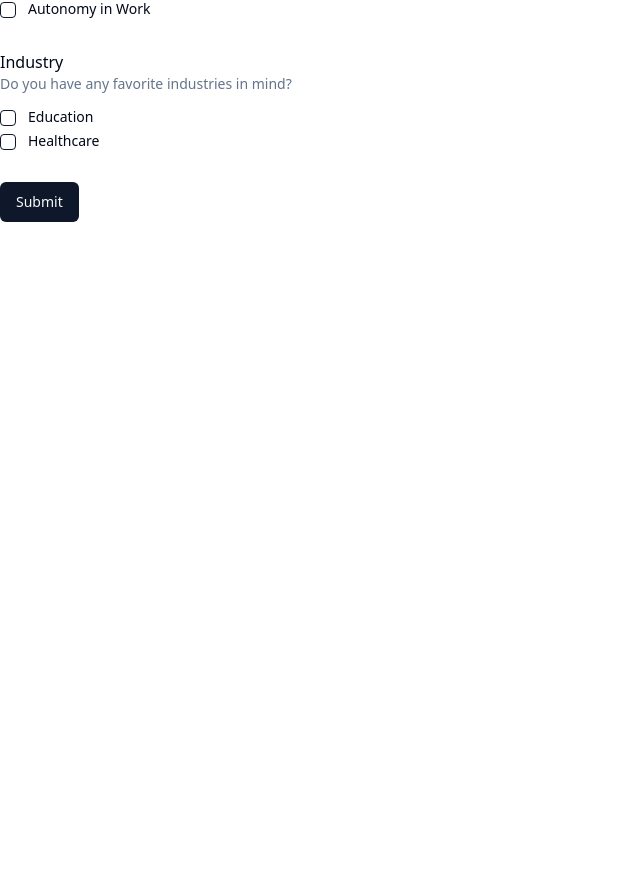
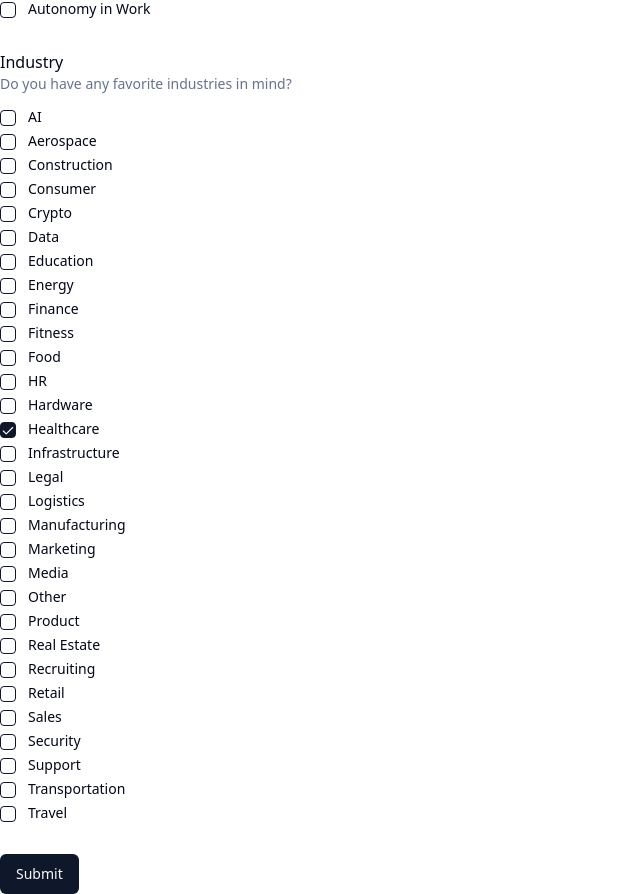
Before and after one commit to dgethers/techsecure, a Next.js app in the folder tech-secure/: page /survey in a window 1280 px wide. Shown: the part 598-1492 px from the top of the page, without its empty margins (0-640 px from the left). Before the commit the page ends 820 px from the top, so only its background shows below. Built offline with nearby package versions, Linux system fonts and the light colour scheme.

Commit message:
small error

```diff
--- a/tech-secure/app/page.tsx
+++ b/tech-secure/app/page.tsx
@@ -2,6 +2,7 @@
 import { Button } from "@/components/ui/button";
 import { signIn, useSession } from "next-auth/react";
 import Image from "next/image";
+import Link from "next/link";
 import { useRouter } from "next/navigation";
 
 export default function Home() {
@@ -16,6 +17,12 @@ export default function Home() {
 		<div>
 			<Button onClick={googleLogin}>GOOGLE LOG IN</Button>
 			{/* <p>random test</p> */}
+			<Link href='/login'>
+				<p>LOGIN HERE PLS</p>
+			</Link>
+			<Link href='/register'>
+				<p>REGISTER HERE PLS</p>
+			</Link>
 		</div>
 	);
 }
--- a/tech-secure/app/survey/page.tsx
+++ b/tech-secure/app/survey/page.tsx
@@ -58,7 +58,7 @@ const locations = [
 		id: "rome",
 		label: "Rome",
 	},
-] as const;
+];
 
 const importantAspectsNewRole = [
 	{
@@ -101,18 +101,40 @@ const importantAspectsNewRole = [
 		id: "work-autonomy",
 		label: "Autonomy in Work",
 	},
-] as const;
+];
 
 const industries = [
-	{
-		id: "education",
-		label: "Education",
-	},
-	{
-		id: "healthcare",
-		label: "Healthcare",
-	},
-] as const;
+	{ id: "AI", label: "AI" },
+	{ id: "Aerospace", label: "Aerospace" },
+	{ id: "Construction", label: "Construction" },
+	{ id: "Consumer", label: "Consumer" },
+	{ id: "Crypto", label: "Crypto" },
+	{ id: "Data", label: "Data" },
+	{ id: "Education", label: "Education" },
+	{ id: "Energy", label: "Energy" },
+	{ id: "Finance", label: "Finance" },
+	{ id: "Fitness", label: "Fitness" },
+	{ id: "Food", label: "Food" },
+	{ id: "HR", label: "HR" },
+	{ id: "Hardware", label: "Hardware" },
+	{ id: "Healthcare", label: "Healthcare" },
+	{ id: "Infrastructure", label: "Infrastructure" },
+	{ id: "Legal", label: "Legal" },
+	{ id: "Logistics", label: "Logistics" },
+	{ id: "Manufacturing", label: "Manufacturing" },
+	{ id: "Marketing", label: "Marketing" },
+	{ id: "Media", label: "Media" },
+	{ id: "Other", label: "Other" },
+	{ id: "Product", label: "Product" },
+	{ id: "Real Estate", label: "Real Estate" },
+	{ id: "Recruiting", label: "Recruiting" },
+	{ id: "Retail", label: "Retail" },
+	{ id: "Sales", label: "Sales" },
+	{ id: "Security", label: "Security" },
+	{ id: "Support", label: "Support" },
+	{ id: "Transportation", label: "Transportation" },
+	{ id: "Travel", label: "Travel" },
+];
 
 const FormSchema = z.object({
 	locations: z.array(z.string()).refine((value) => value.some((item) => item), {
```
Also changed, not shown: 1 other file (tests, documents, lock files or other folders).
